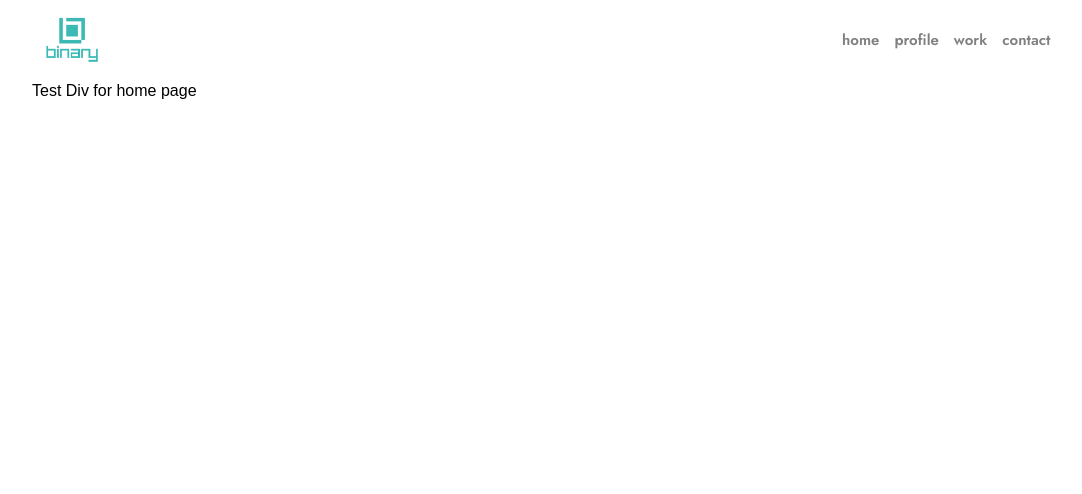
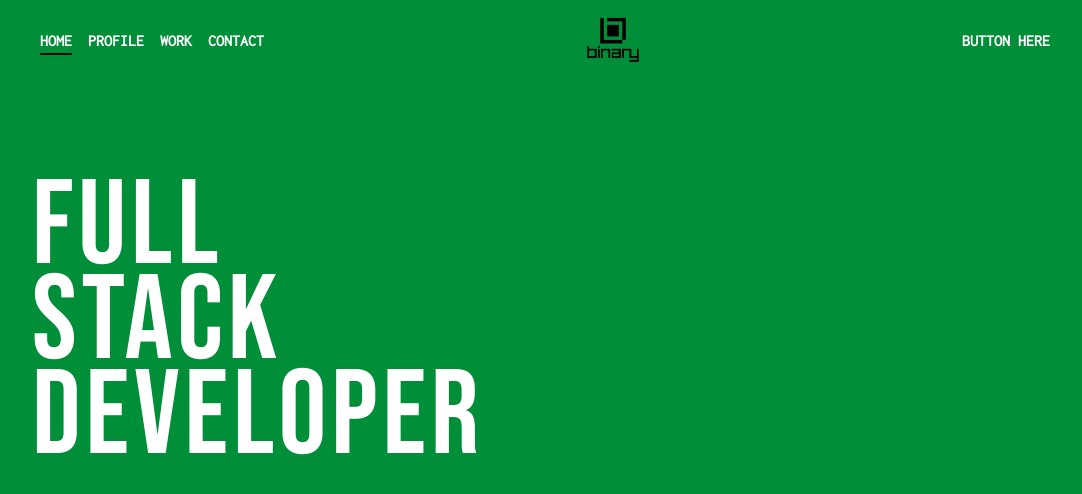
Before and after one commit to githubjack/b1nary-xyz, a React (Create React App) app: page / in a window 1280 px wide. Shown: the top 494 px of the page, without its empty margins (95-1177 px from the left). Built offline with nearby package versions, Linux system fonts and the light colour scheme.

Commit message:
theme and ui update

```diff
--- a/src/App.css
+++ b/src/App.css
@@ -62,11 +62,12 @@ END MODERN  CSS RESET
 
 html,
 body{
-  background-color: #ffffff;
+  background-color: #008E39;
+  color: #ffffff;
 }
 body{
   line-height:1.4;
-  font-family: sans-serif;
+  font-family: 'Inconsolata';
   font-size:16px;
 }
 h1,
--- a/src/components/nav/Nav.jsx
+++ b/src/components/nav/Nav.jsx
@@ -1,7 +1,7 @@
 import { Link, useMatch, useResolvedPath } from "react-router-dom";
 import "../../styles.css";
 import "./nav.css";
-import logo from "../../../src/assets/images/Binary_logo_teal.png";
+import logo from "../../../src/assets/images/Binary_logo_black.png";
 
 import React from 'react';
 
@@ -14,15 +14,27 @@ const Nav = () => {
   console.log(path);
   return (
     <nav className="nav">
-      <Link to="/" className="site-title">
-        <img src={logo} alt="logo" width={80} />
-      </Link>
-      <ul className="nav-list">
+
+    <div className="nav-list">
+    <ul>
         <CustomLink to="/">Home</CustomLink>
         <CustomLink to="/profile">Profile</CustomLink>
         <CustomLink to="/work">Work</CustomLink>
         <CustomLink to="/contact">Contact</CustomLink>
       </ul>
+    </div>
+
+    <div className="nav-list">
+    <Link to="/" className="site-title">
+        <img src={logo} alt="logo" width={80} />
+      </Link>
+    </div>
+    <div className="nav-list">
+      <ul>
+        <CustomLink to="/profile">Button here</CustomLink>
+      </ul>
+    </div>
+
     </nav>
   );
 };
--- a/src/components/nav/nav.css
+++ b/src/components/nav/nav.css
@@ -4,22 +4,34 @@
     list-style:none;
     display: flex;
     align-items: center;
-    /* gap: 2em; */
-    /* padding:0 1em; */
-    -webkit-padding-start: 19em;
-            padding-inline-start: 19em
+    -webkit-padding-start: 0;
+            padding-inline-start: 0;
+
+    & ul{
+        display: flex;
+        padding-inline:0;
+    }
 
 }
 li {
+    position:relative;
     height:100%;
+    padding-block: 2px;
     display: flex;
     align-items: center;
     justify-content: center;
     gap: 0.5em;
     text-align:center;
 }
-.nav-list .active{
-    background-color: transparent;
+.nav-list .active::before{
+    content: '';
+    display: block;
+    position: absolute;
+    height: 2px;
+    width: 32px;
+    flex-shrink: 0;
+    background-color: #040404;
+    bottom: 10%;
 }
 .nav-list li:hover{
     background-color: transparent;
@@ -31,12 +43,12 @@ li {
     align-items: center;
     padding: 0.5em;
     text-decoration:none;
-    font-family: 'Jost';
+    color: #FFF;
+    font-family: Inconsolata;
+    font-size: 16px;
     font-style: normal;
-    font-weight: 400;
-    font-size: 15px;
-    line-height: 17px;
-    text-transform: lowercase;
-    color: rgba(0, 4, 4, 0.5);
+    font-weight: 600;
+    line-height: normal;
+    text-transform: uppercase;
 
 }
--- a/src/pages/Home.jsx
+++ b/src/pages/Home.jsx
@@ -9,16 +9,28 @@ const HomePageHeader = () => {
   </header>
 </div>
 }
+
+const Footer = () => {
+<div className="footer">
+  <h2>Footer</h2>
+</div>
+}
+const Reachable = () =>{
+  <div className="reachable">
+    <h2>Social Media</h2>
+    </div>
+  }
 const Home = () => {
   return (
     <>
     <HomePageHeader />
       <div className="main">
-        <div>Test Div for home page</div>
+        <div>
+          <h1 className="bold-type">full stack developer</h1>
+          </div>
       </div>
-
-{/*       <div className="footer"><h2>Footer</h2></div>
-      <div className="reachable"><h2>Social Media</h2></div> */}
+      <Footer />
+      <Reachable />
 
     </>
 
--- a/src/styles.css
+++ b/src/styles.css
@@ -8,9 +8,9 @@
 }
 
 @font-face {
-  font-family: 'Jost';
-  src: url('./assets/fonts/Jost-SemiBold.woff2') format('woff2'),
-      url('./assets/fonts/Jost-SemiBold.woff') format('woff');
+  font-family: 'BebasNeue';
+  src: url('./assets/fonts/BebasNeue-Regular.woff') format('woff'),
+      url('./assets/fonts/BebasNeue-Regular.woff') format('woff');
   font-weight: 600;
   font-style: normal;
   font-display: swap;
@@ -33,8 +33,24 @@ h4,
 h5,
 h6{
   margin:0;
-  font-family: 'Jost';
+  font-family: 'BebasNeue';
   color:#000;
+}
+.bold-type {
+color: #FFF;
+font-family: 'BebasNeue';
+font-size: 120px;
+font-style: normal;
+font-weight: 400;
+line-height: 95px; /* 79.167% */
+letter-spacing: 4.8px;
+text-transform: uppercase;
+max-width:9.5ch;
+-webkit-padding-before: 100px;
+        padding-block-start: 100px;
+}
+.bold-type-black{
+  color: #040404;
 }
 h1{
   font-size: 1.8rem;
@@ -78,9 +94,9 @@ p{
   display: flex;
   flex-direction: row;
   justify-content: space-between;
-  align-items: stretch;
   z-index:10;
   /* background-color:#0a0a0a; */
+  background-color: #008E39;
   padding-inline:4.5em;
 }
 
```
Also changed, not shown: src/assets/fonts/BebasNeue-Regular.woff (added).
